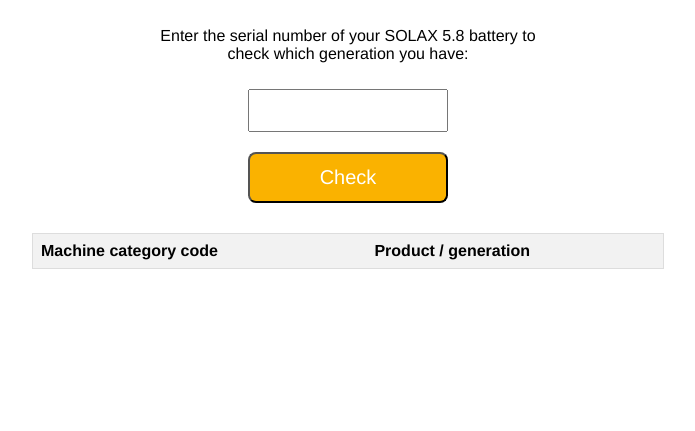
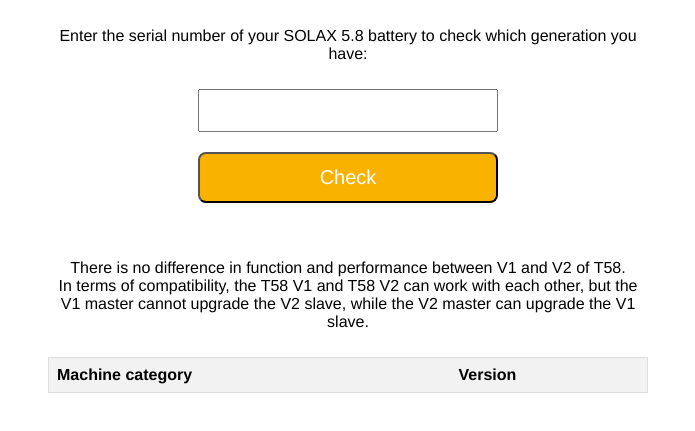
Before and after one commit to clemone210/solax-t58-gen-check, a plain HTML site: page index.html in a window 1280 px wide. Shown: the part 59-490 px from the top of the page, without its empty margins (292-987 px from the left). Drawn offline with Linux system fonts and the light colour scheme.

Commit message:
updated files

```diff
--- a/index.html
+++ b/index.html
@@ -12,12 +12,15 @@
         <input type="text" id="serial-number">
         <br><br>
         <button type="button" onclick="checkSerialNumber()">Check</button>
+        <div class="compatibility-container">
+            <p id="compatibility-text">There is no difference in function and performance between V1 and V2 of T58. </br> In terms of compatibility, the T58 V1 and T58 V2 can work with each other, but the V1 master cannot upgrade the V2 slave, while the V2 master can upgrade the V1 slave.</p>
+        </div>
     </form>
     <div class="result-container">
         <table id="results">
             <tr>
-                <th>Machine category code </th>
-                <th>Product / generation</th>
+                <th>Machine category</th>
+                <th>Version</th>
             </tr>
         </table>
     </div>
--- a/script.js
+++ b/script.js
@@ -6,16 +6,16 @@ function checkSerialNumber() {
     var description = "";
     switch (machineCategory) {
         case "A":
-            description = "Master V1 (T-BATH 5.8)";
+            description = "T58 Master V1";
             break;
         case "B":
-            description = "Slave V1 (HV11550)";
+            description = "T58 Slave V1";
             break;
         case "E":
-            description = "Master V2 (T-BATH 5.8)";
+            description = "T58 Master V2";
             break;
         case "F":
-            description = "Slave V2 (HV11550)";
+            description = "T58 Slave V2";
             break;
         default:
             description = "Unknown machine category";
--- a/style.css
+++ b/style.css
@@ -8,13 +8,14 @@ form {
     flex-wrap: wrap;
     justify-content: center;
     margin: 0 auto;
-    max-width: 400px;
+    max-width: 600px;
 }
 .result-container {
     clear: both;
     display: block;
     text-align:center;
     margin: 0 auto;
+    max-width: 600px;
 }
 #serial-number {
     width: 100%;
@@ -37,7 +38,7 @@ table {
     border-collapse: collapse;
     border: 1px solid #ddd; /* add a border and some padding to the table */
     padding: 10px;
-    width: 40%; /* set the width of the table */
+    width: 100%; /* set the width of the table */
 }
 
 th {
@@ -51,7 +52,7 @@ td {
     padding: 8px;
 }
 
-@media (min-width: 600px) {
+@media (min-width: 500px) {
     #serial-number {
         width: 50%;
     }
@@ -59,6 +60,12 @@ td {
         width: 50%;
     }
     #results {
-        width: 50%;
+        width: 100%;
     }
 }
+
+.compatibility-container {
+    margin-top: 20px;
+    text-align: center;
+    max-width: 800px;
+}
```
